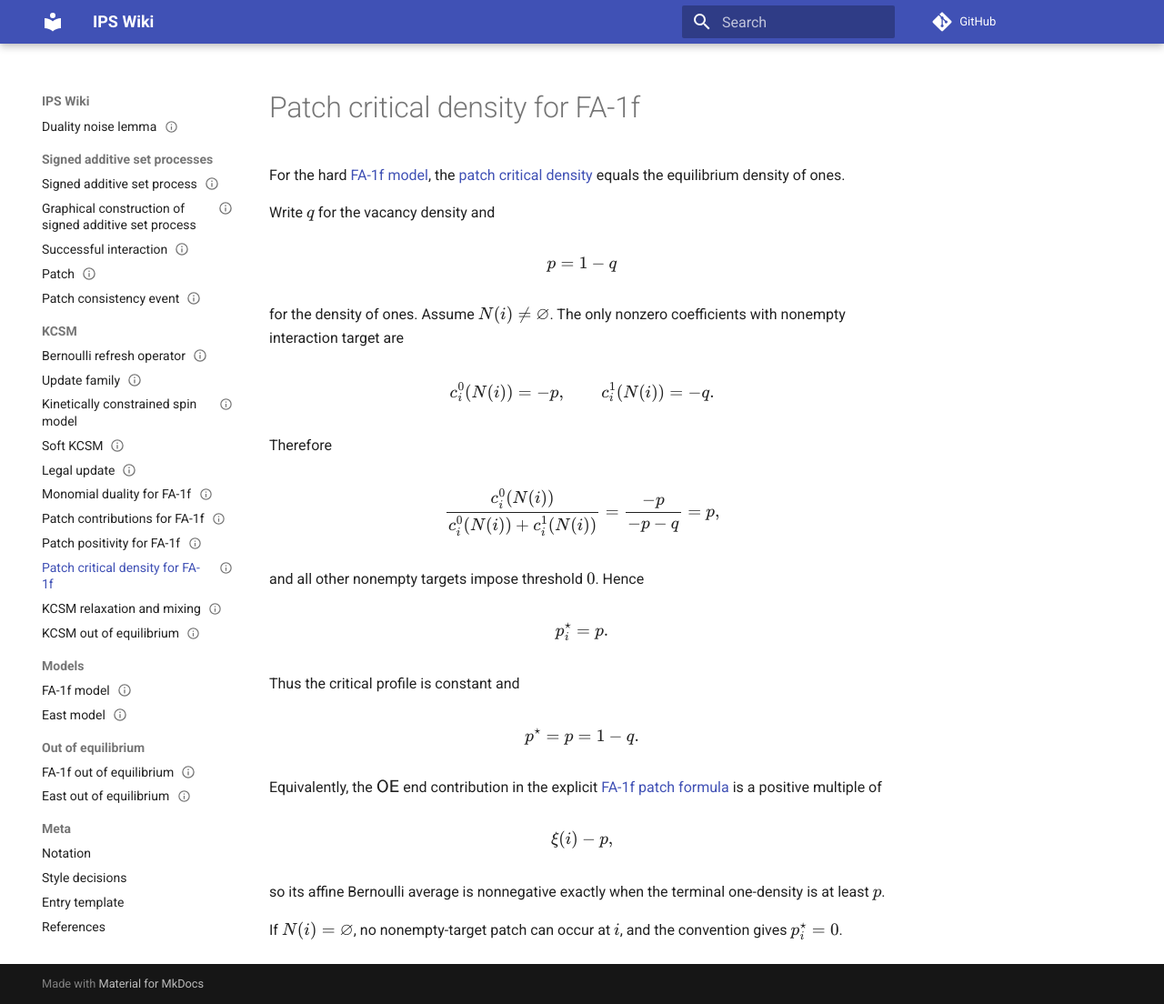
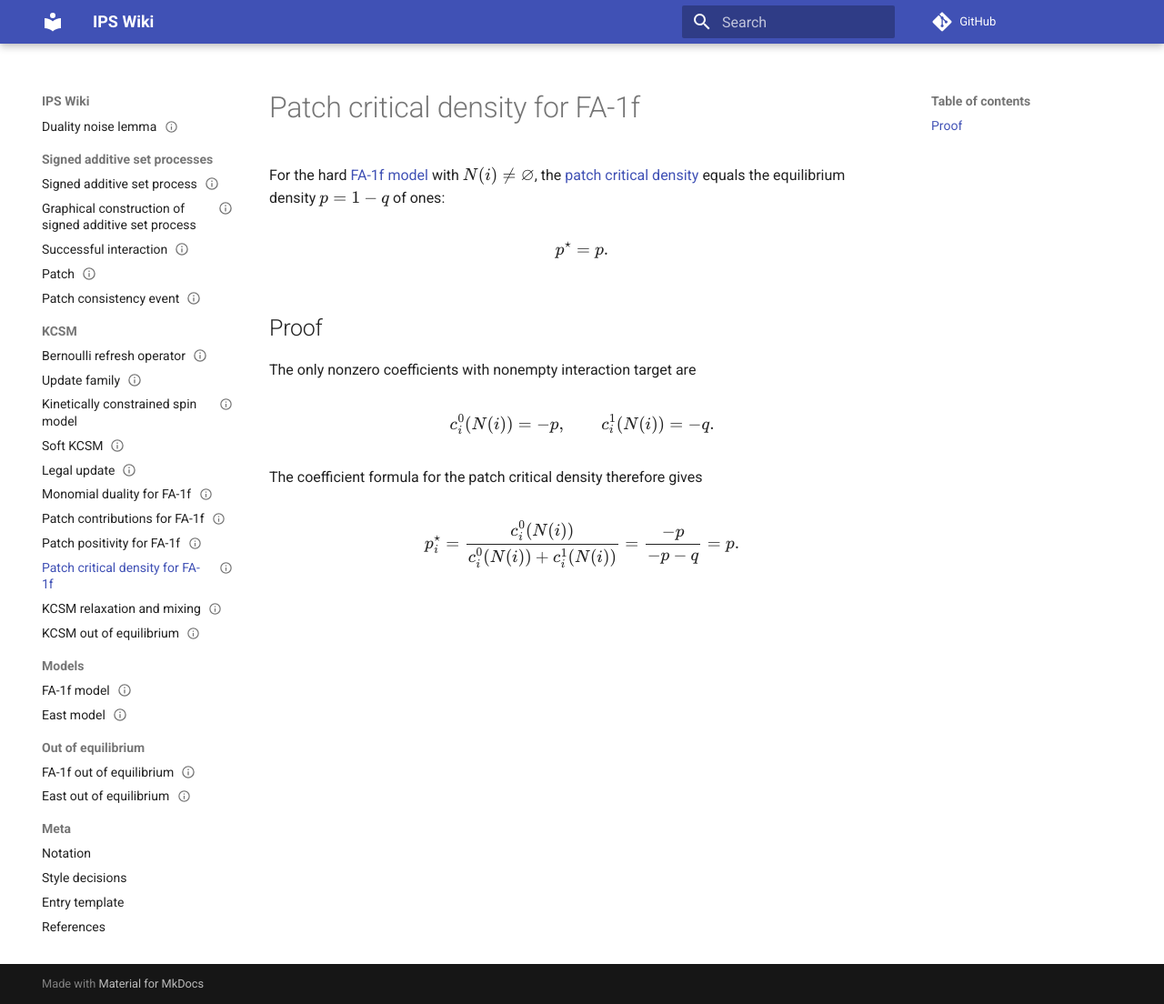
Before and after one commit to maciejgluchowski86-beep/ips-wiki, an MkDocs documentation site: the page built from docs/entries/patch-critical-density-for-fa-1f.md, in a window 1280 px wide and 1104 px high. Shown: the whole window at 91% size. Built offline with MkDocs 1.6.1 and Material for MkDocs 9.7.7, drawn with Linux system fonts in a browser that asks for light colours; comment, search, counter and statistics services are not loaded.

Commit message:
Simplify FA-1f critical density entry

```diff
--- a/docs/entries/patch-critical-density-for-fa-1f.md
+++ b/docs/entries/patch-critical-density-for-fa-1f.md
@@ -10,15 +10,15 @@ tags:
 
 # Patch critical density for FA-1f
 
-For the hard [FA-1f model](fa-1f-model.md), the [patch critical density](patch-critical-density.md) equals the equilibrium density of ones.
-
-Write \(q\) for the vacancy density and
+For the hard [FA-1f model](fa-1f-model.md) with \(N(i)\ne\vn\), the [patch critical density](patch-critical-density.md) equals the equilibrium density \(p=1-q\) of ones:
 
 $$
-p=1-q
+p^\star=p.
 $$
 
-for the density of ones. Assume \(N(i)\ne\vn\). The only nonzero coefficients with nonempty interaction target are
+## Proof
+
+The only nonzero coefficients with nonempty interaction target are
 
 $$
 c_i^0(N(i))=-p,
@@ -26,35 +26,15 @@ c_i^0(N(i))=-p,
 c_i^1(N(i))=-q.
 $$
 
-Therefore
+The coefficient formula for the patch critical density therefore gives
 
 $$
+p_i^\star
+=
 \frac{c_i^0(N(i))}
 {c_i^0(N(i))+c_i^1(N(i))}
 =
 \frac{-p}{-p-q}
 =
-p,
+p.
 $$
-
-and all other nonempty targets impose threshold \(0\). Hence
-
-$$
-p_i^\star=p.
-$$
-
-Thus the critical profile is constant and
-
-$$
-p^\star=p=1-q.
-$$
-
-Equivalently, the \(\mathsf{OE}\) end contribution in the explicit [FA-1f patch formula](patch-contributions-for-fa-1f.md) is a positive multiple of
-
-$$
-\xi(i)-p,
-$$
-
-so its affine Bernoulli average is nonnegative exactly when the terminal one-density is at least \(p\).
-
-If \(N(i)=\vn\), no nonempty-target patch can occur at \(i\), and the convention gives \(p_i^\star=0\).
```
